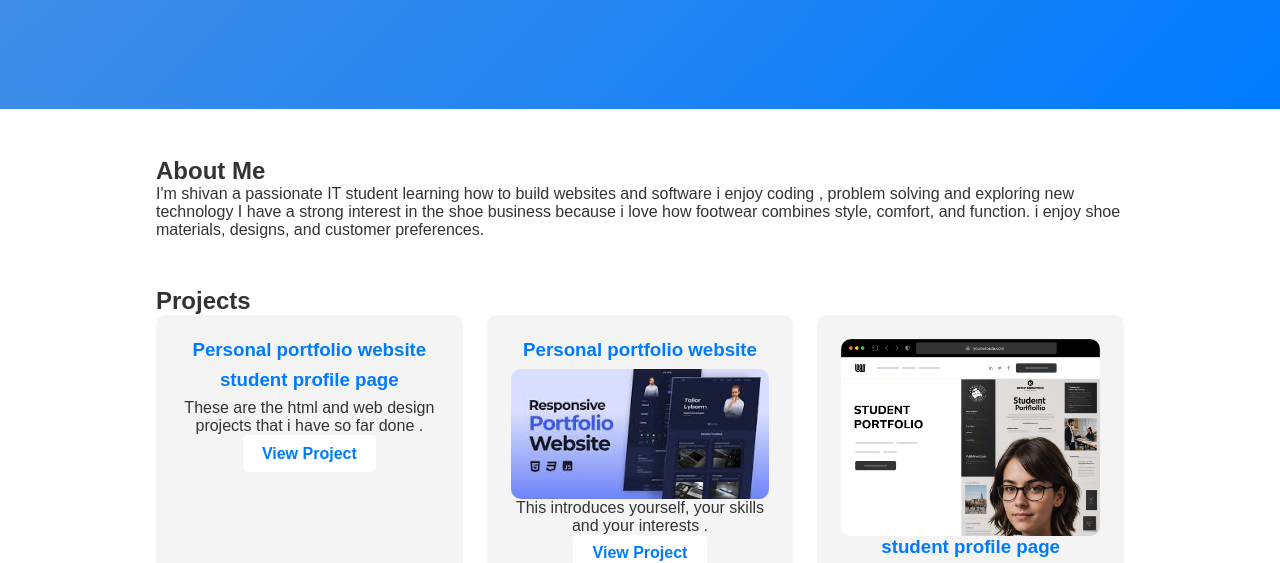
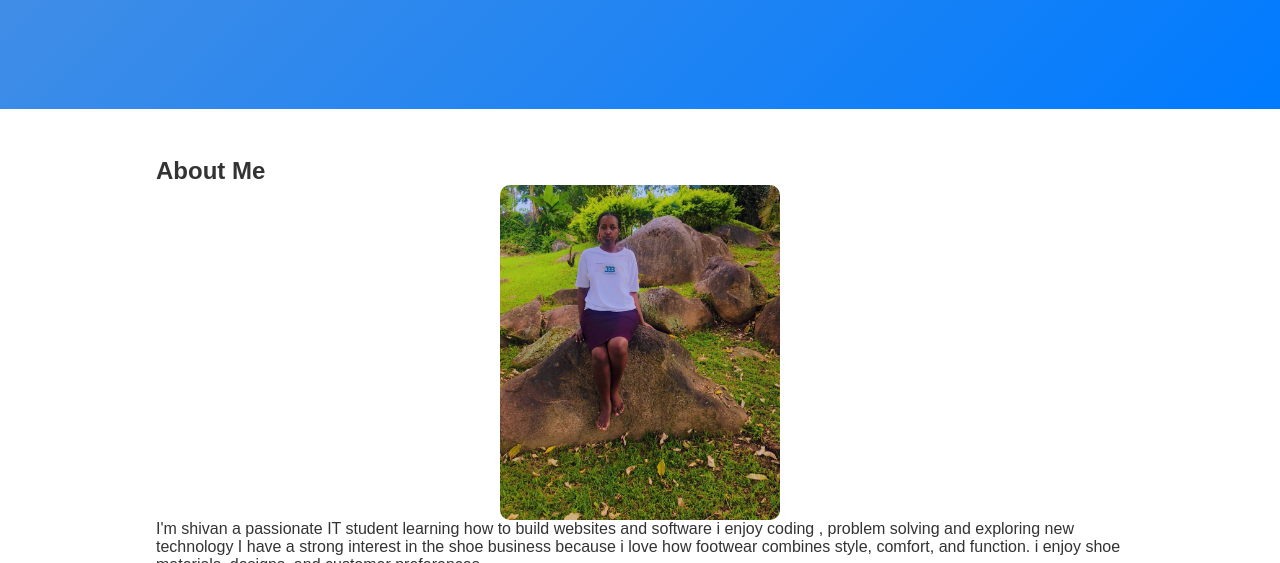
Before and after one commit to asinguzashivan6-tech/website3, a plain HTML site: page index.html in a window 1280 px wide. Shown: the part 235-798 px from the top of the page. Drawn offline with Linux system fonts and the light colour scheme.

Commit message:
ddd
dddfgg

```diff
--- a/index.html
+++ b/index.html
@@ -29,7 +29,7 @@ DOCTYPE html>
   <main>
     <section id="about" class="about">
       <h2>About Me</h2>
-      <img src="1763133706324.jpg" alt="">
+      <img src="shiv web.jpg" alt="my pic" style="width: 280px; height: auto;">
       <p>
         I'm shivan a passionate IT student learning how to build websites and software
         i enjoy coding , problem solving and exploring new technology
```
Also changed, not shown: shiv web.jpg (added).
